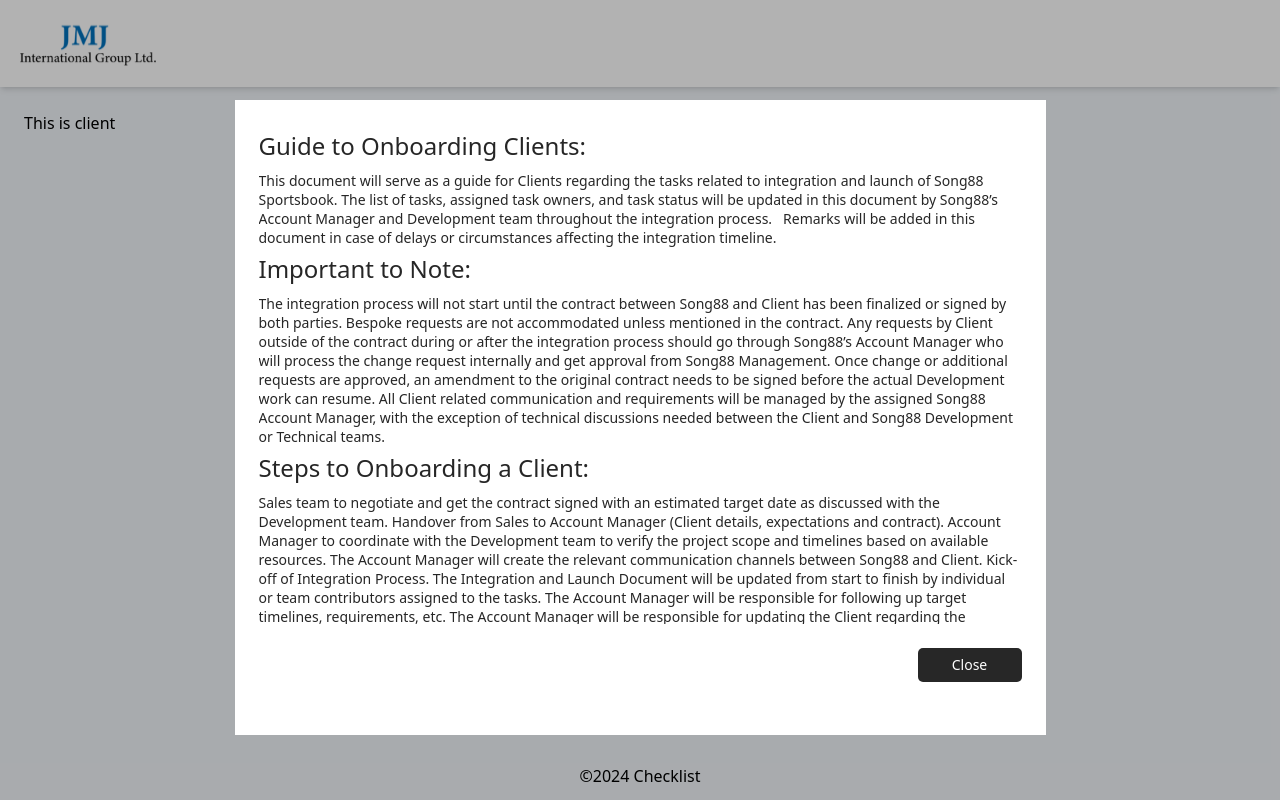
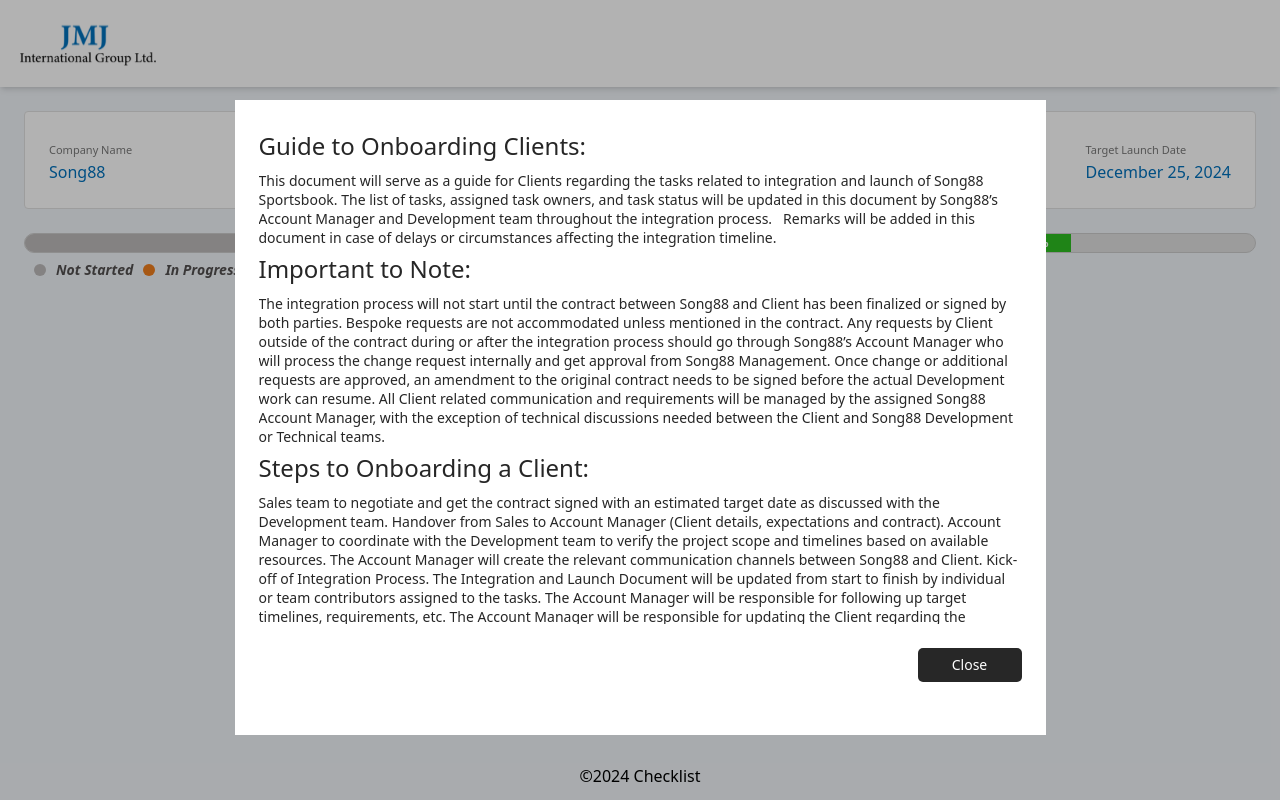
Before and after one commit to song88mk-ui/client-checklist, a Svelte app in the folder client-checklist.fe/: page /client in a window 1280 px wide. Built offline with nearby package versions, Linux system fonts and the light colour scheme.

Commit message:
checklist client wip

```diff
--- /dev/null
+++ b/client-checklist.fe/src/components/ClientProgressBar.svelte
@@ -0,0 +1,69 @@
+<script lang="ts">
+
+export let NotStarted: string = '0%';
+export let InProgress: string = '0%';
+export let Completed: string = '0%';
+
+// @ts-ignore
+function createKeyframes(name, fromWidth, toWidth) {
+  const styleSheet = document.styleSheets[0];
+  const keyframes = `
+    @keyframes ${name} {
+      from { width: ${fromWidth}; }
+      to { width: ${toWidth}; }
+    }
+  `;
+
+  styleSheet.insertRule(keyframes, styleSheet.cssRules.length);
+}
+
+// Create the keyframes
+createKeyframes('fillAnimation1', '0%', NotStarted);
+createKeyframes('fillAnimation2', '0%', InProgress);
+createKeyframes('fillAnimation3', '0%', Completed);
+
+</script>
+
+<div class="mt-6 w-full h-5 bg-[#e0e0e0] rounded-[10px] overflow-hidden border border-[#ccc] flex">
+  <div class="h-full transition-[width] duration-1000 ease-in-out flex items-center justify-center relative w-0 fill-1">
+    <span class="absolute text-[12px] text-white font-bold whitespace-nowrap z-[1] pointer-events-none">{NotStarted}</span>
+  </div>
+  <div class="h-full transition-[width] duration-1000 ease-in-out flex items-center justify-center relative w-0 fill-2">
+    <span class="absolute text-[12px] text-white font-bold whitespace-nowrap z-[1] pointer-events-none">{InProgress}</span>
+  </div>
+  <div class="h-full transition-[width] duration-1000 ease-in-out flex items-center justify-center relative w-0 fill-3">
+    <span class="absolute text-[12px] text-white font-bold whitespace-nowrap z-[1] pointer-events-none">{Completed}</span>
+  </div>
+</div>
+
+<div class="flex flex-row mt-[10px]">
+    <div class="flex flex-row">
+      <div class="w-[12px] h-[12px] rounded-[10px] self-center mx-[10px] my-0" style="background-color: #BDBBBB;"></div>
+      <span class="text-[#524F4F] text-center text-[14px] italic font-semibold leading-none">Not Started</span>
+    </div>
+    <div class="flex flex-row">
+      <div class="w-[12px] h-[12px] rounded-[10px] self-center mx-[10px] my-0" style="background-color: #EF7E1D;"></div>
+      <span class="text-[#524F4F] text-center text-[14px] italic font-semibold leading-none">In Progress</span>
+    </div>
+    <div class="flex flex-row">
+      <div class="w-[12px] h-[12px] rounded-[10px] self-center mx-[10px] my-0" style="background-color: #2DBE22;"></div>
+      <span class="text-[#524F4F] text-center text-[14px] italic font-semibold leading-none">Completed</span>
+    </div>
+</div>
+
+<style>
+  .fill-1 {
+    background-color: #bdbbbb;
+    animation: fillAnimation1 3s forwards;
+  }
+
+  .fill-2 {
+    background-color: #ef7e1d;
+    animation: fillAnimation2 3s 1s forwards;
+  }
+
+  .fill-3 {
+    background-color: #2dbe22;
+    animation: fillAnimation3 3s 2s forwards;
+  }
+</style>
--- a/client-checklist.fe/src/pages/Client.svelte
+++ b/client-checklist.fe/src/pages/Client.svelte
@@ -1,9 +1,73 @@
 <script lang="ts">
   import Layout from "../components/Layout.svelte";
   import ModalContent from "../components/ClientOnBoardGuide.svelte";
-  import {modalContent,isModalOpen} from '../stores/modal'
-  isModalOpen.set(true)
-  modalContent.set(ModalContent)
+  import ProgressBar from "../components/ClientProgressBar.svelte";
+  import { modalContent, isModalOpen } from "../stores/modal";
+  isModalOpen.set(true);
+  modalContent.set(ModalContent);
 </script>
 
-<Layout>This is client</Layout>
+<Layout>
+  <div
+    class="flex p-6 flex-col items-start rounded-[4px] border border-[#E1E1E1] bg-white"
+  >
+    <div class="flex justify-between items-start self-stretch">
+      <div class="test">
+        <span class="text-[#7A7A7A] text-[11px] font-normal leading-none"
+          >Company Name</span
+        >
+        <br />
+        <span
+          class="text-[#0071BC] text-[16px] font-normal font-bold leading-none"
+        >
+          Song88</span
+        >
+      </div>
+      <div class="test">
+        <span class="text-[#7A7A7A] text-[11px] font-normal leading-none"
+          >Domain(s)</span
+        >
+        <br />
+        <span
+          class="text-[#0071BC] text-[16px] font-normal font-bold leading-none"
+        >
+          www.Song88.com</span
+        >
+      </div>
+      <div class="test">
+        <span class="text-[#7A7A7A] text-[11px] font-normal leading-none"
+          >Service to Provide</span
+        >
+        <br />
+        <span
+          class="text-[#0071BC] text-[16px] font-normal font-bold leading-none"
+        >
+          Sportsbook Integration</span
+        >
+      </div>
+      <div class="test">
+        <span class="text-[#7A7A7A] text-[11px] font-normal leading-none"
+          >Languages and Currencies Supported</span
+        >
+        <br />
+        <span
+          class="text-[#0071BC] text-[16px] font-normal font-bold leading-none"
+        >
+          EN, JP, TH</span
+        >
+      </div>
+      <div class="test">
+        <span class="text-[#7A7A7A] text-[11px] font-normal leading-none"
+          >Target Launch Date</span
+        >
+        <br />
+        <span
+          class="text-[#0071BC] text-[16px] font-normal font-bold leading-none"
+        >
+          December 25, 2024</span
+        >
+      </div>
+    </div>
+  </div>
+  <ProgressBar InProgress="30%" NotStarted="50%" Completed="5%"/>
+</Layout>
```
